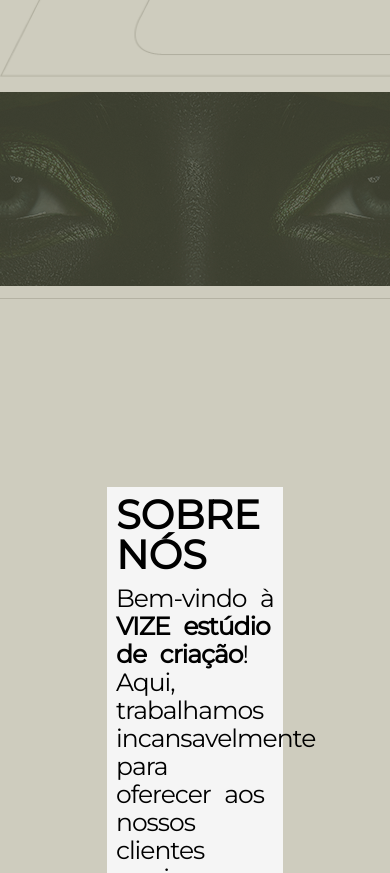
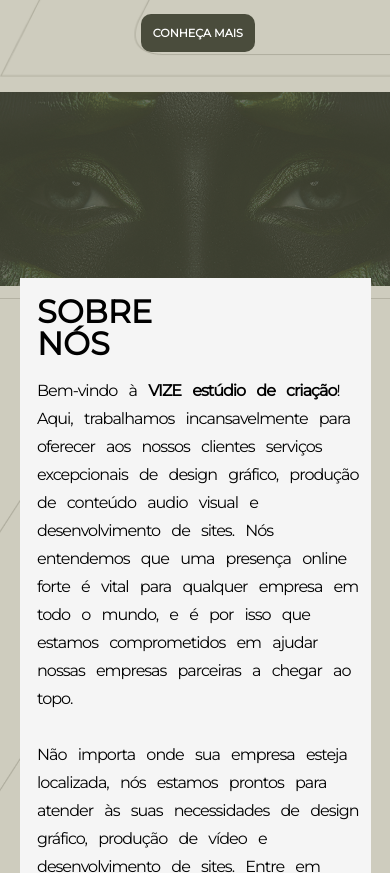
Before and after one commit to DevLeo13/VIZESTUDIOS, a plain HTML site: page index.html in a window 390 px wide. Shown: the part 1862-2735 px from the top of the page. Drawn offline with Linux system fonts and the light colour scheme.

Commit message:
Update style.css

```diff
--- a/css/style.css
+++ b/css/style.css
@@ -299,21 +299,25 @@ section.five h2{
     }
 
     section.thre .design{
-        margin-top: 2%;
+        width: 95%;
+        margin-top: 10%;
         margin-left: 10%;
     }
 
     section.thre .site{
-        margin-top: 15%;
+        width: 95%;
+        margin-top: 20%;
         margin-left: 10%;
     }
 
     section.thre .midias{
-        margin-top: 15%;
+        width: 95%;
+        margin-top: 20%;
         margin-left: 10%;
     }
 
     section.thre .video{
+        width: 95%;
         margin-top: 20%;
         margin-left: 10%;
     }
@@ -367,10 +371,37 @@ section.five h2{
     }
 
     section.for .girl{
+        background-size: cover;
         width: 100%;
         background-position: center;
         height: 200px;
         background-image: url(/imagens/olhos.png);
     }
 
+    section.five .sobre {
+        width: 100%;
+        background-size: cover;
+        background-position: center;
+    }
+
+    section.five p{
+        margin-top: 5%;
+        margin-left: 5%;
+        width: 100%;
+        font-size: 2rem;
+        font-weight: 900;
+    }
+
+    section.five .box{
+        margin-top: -90%;
+        background-color: whitesmoke;
+        width: 90%;
+        height: 72%;
+    }
+
+    section.five h2{
+        width: 95%;
+        height: 100%;
+        font-size: 1rem;
+    }
 }
```
